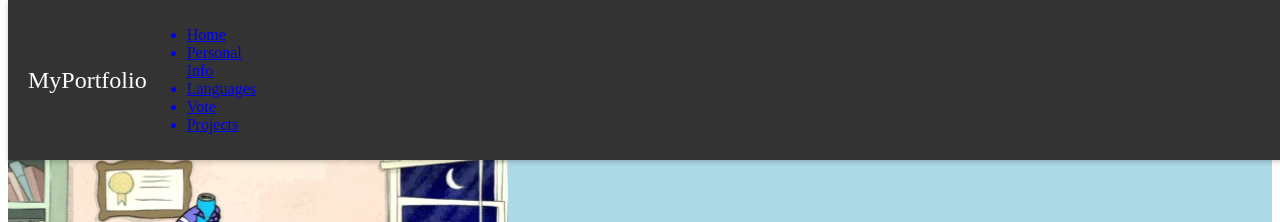
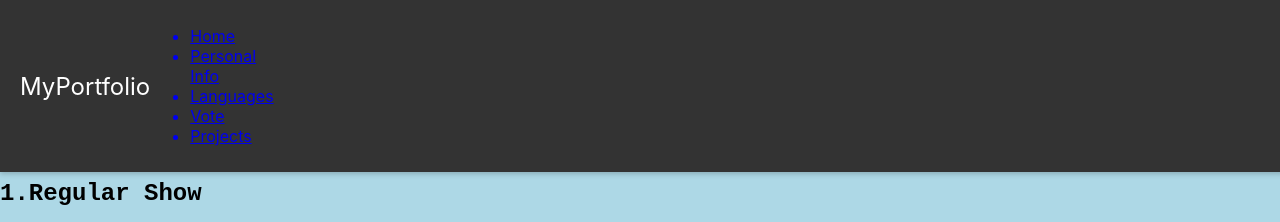
Before and after one commit to iguy1/portfolio, a React (Create React App) app: page /tvshow in a window 1280 px wide. Shown: the top 222 px of the page. Built offline with nearby package versions, Linux system fonts and the light colour scheme.

Commit message:
some changes

```diff
--- a/package.json
+++ b/package.json
@@ -1,4 +1,5 @@
 {
+  "homepage": "https://iguy1.github.io/portfolio",
   "name": "portfolio",
   "version": "0.1.0",
   "private": true,
@@ -15,7 +16,9 @@
     "start": "react-scripts start",
     "build": "react-scripts build",
     "test": "react-scripts test",
-    "eject": "react-scripts eject"
+    "eject": "react-scripts eject",
+    "predeploy": "npm run build",
+    "deploy": "gh-pages -d build"
   },
   "eslintConfig": {
     "extends": [
--- a/src/App.css
+++ b/src/App.css
@@ -1,62 +1,25 @@
-.home {
-  background-color: aqua;
-  align-items: center;
-  justify-content: center;
-  text-align: center;
-  color: white;
-  font-family: Cambria, Cochin, Georgia, Times, 'Times New Roman', serif;
+body {
+  margin: 0;
+  font-family: -apple-system, BlinkMacSystemFont, 'Segoe UI', 'Roboto', 'Oxygen', 'Ubuntu', 'Cantarell', 'Fira Sans', 'Droid Sans', 'Helvetica Neue', sans-serif;
+  -webkit-font-smoothing: antialiased;
+  -moz-osx-font-smoothing: grayscale;
 }
 
-.home h1{
-  font-size: 3rem;
-  margin-bottom: 100px;
+code {
+  font-family: source-code-pro, Menlo, Monaco, Consolas, 'Courier New', monospace;
 }
 
 
 
 .sports {
+  padding-top: 100px; /* Adjust this value to ensure content is not hidden behind the navbar */
   background-color: lightgrey;
   font-family: 'Franklin Gothic Medium', 'Arial Narrow', Arial, sans-serif;
 }
 
 .tv-show {
+  padding-top: 100px; /* Adjust this value to ensure content is not hidden behind the navbar */
+
   background-color: lightblue;
   font-family: 'Courier New', Courier, monospace;
 }
-
-.vote {
-  background-color: lightyellow;
-  font-family: 'Arial', sans-serif;
-}
-
-.newpage {
-  font-family: Arial, sans-serif;
-  margin: 20px;
-  padding: 20px;
-  border: 1px solid #ccc;
-  border-radius: 10px;
-  background-color: lightblue;
-}
-
-.languages {
-  font-family: 'Courier New', Courier, monospace;
-  margin: 20px;
-  padding: 20px;
-  border: 1px solid #ccc;
-  border-radius: 10px;
-  background-color: rgb(232, 181, 80);
-}
-
-.languages h1{
-  font-size: 2rem;
-  margin-bottom: 200px;
-}
-
-.projects {
-  font-family: Cambria, Cochin, Georgia, Times, 'Times New Roman', serif;
-  margin: 20px;
-  padding: 20px;
-  border: 1px solid #ccc;
-  border-radius: 10px;
-  background-color: rgb(232, 80, 80);
-}
--- a/src/NewPage.css
+++ b/src/NewPage.css
@@ -5,15 +5,20 @@
     border: 1px solid #ccc;
     border-radius: 10px;
     background-color: lightblue;
+    padding-top: 200px; /* Adjust this value to ensure content is not hidden behind the navbar */
+
   }
 
-  .facts{
+  .languages{
+
     font-family: 'Courier New', Courier, monospace;
     margin: 20px;
     padding: 20px;
     border: 1px solid #ccc;
     border-radius: 10px;
     background-color: rgb(232, 181, 80);
+    padding-top: 200px; /* Adjust this value to ensure content is not hidden behind the navbar */
+
   }
   .projects{
     font-family: Cambria, Cochin, Georgia, Times, 'Times New Roman', serif ;
@@ -22,6 +27,8 @@
     border: 1px solid #ccc;
     border-radius: 10px;
     background-color: rgb(232, 80, 80);
+    padding-top: 100px; /* Adjust this value to ensure content is not hidden behind the navbar */
+
   }
   .link-button{
     display: inline-block;
@@ -36,12 +43,15 @@
     transition: background-color 0.3s ease;
   }
   .vote{
+
     font-family: 'Franklin Gothic Medium', 'Arial Narrow', Arial, sans-serif;
     margin: 20px;
     padding: 20px;
     border: 1px solid #ccc;
     border-radius: 10px;
     background-color: rgb(80, 232, 80);
+    padding-top: 100px; /* Adjust this value to ensure content is not hidden behind the navbar */
+
   }
 
   h1 {
--- a/src/NewPage.js
+++ b/src/NewPage.js
@@ -42,9 +42,8 @@
 function Languages(){
     return(
         <div className = 'languages'>
-            <h1>FACTS ABOUT ME!</h1>
 
-            <h2>Languages!</h2>
+            <h1>Languages!</h1>
             <br />
             <h3>⚫Python</h3>
             <h3>⚫C language</h3>
--- /dev/null
+++ b/src/index.css
@@ -0,0 +1,35 @@
+
+  body {
+    margin: 0;
+    font-family: -apple-system, BlinkMacSystemFont, 'Segoe UI', 'Roboto', 'Oxygen', 'Ubuntu', 'Cantarell', 'Fira Sans', 'Droid Sans', 'Helvetica Neue', sans-serif;
+    -webkit-font-smoothing: antialiased;
+    -moz-osx-font-smoothing: grayscale;
+    background-color: var(--background-color);
+    color: var(--text-color);
+  }
+
+
+body {
+    margin: 0;
+    font-family: -apple-system, BlinkMacSystemFont, 'Segoe UI', 'Roboto', 'Oxygen', 'Ubuntu', 'Cantarell', 'Fira Sans', 'Droid Sans', 'Helvetica Neue', sans-serif;
+    -webkit-font-smoothing: antialiased;
+    -moz-osx-font-smoothing: grayscale;
+  }
+
+  code {
+    font-family: source-code-pro, Menlo, Monaco, Consolas, 'Courier New', monospace;
+  }
+  .home {
+    padding-top: 10px; /* Adjust this value to ensure content is not hidden behind the navbar */
+    background-color: aqua;
+    align-items: center;
+    justify-content: center;
+    text-align: center;
+    color: white;
+    font-family: Cambria, Cochin, Georgia, Times, 'Times New Roman', serif;
+  }
+
+  .home h1 {
+    font-size: 3rem;
+    margin-bottom: 100px;
+  }
--- a/src/index.js
+++ b/src/index.js
@@ -1,11 +1,17 @@
 import React from 'react';
 import ReactDOM from 'react-dom/client';
-
+import './index.css';
 import App from './App';
+import reportWebVitals from './reportWebVitals';
 
 const root = ReactDOM.createRoot(document.getElementById('root'));
 root.render(
+  <React.StrictMode>
+    <App />
+  </React.StrictMode>
+);
 
-    <App />
-
-);
+// If you want to start measuring performance in your app, pass a function
+// to log results (for example: reportWebVitals(console.log))
+// or send to an analytics endpoint. Learn more: https://bit.ly/CRA-vitals
+reportWebVitals();
--- /dev/null
+++ b/src/reportWebVitals.js
@@ -0,0 +1,14 @@
+// filepath: /c:/Users/beast/portfolio/src/reportWebVitals.js
+const reportWebVitals = (onPerfEntry) => {
+    if (onPerfEntry && onPerfEntry instanceof Function) {
+      import('web-vitals').then(({ getCLS, getFID, getFCP, getLCP, getTTFB }) => {
+        getCLS(onPerfEntry);
+        getFID(onPerfEntry);
+        getFCP(onPerfEntry);
+        getLCP(onPerfEntry);
+        getTTFB(onPerfEntry);
+      });
+    }
+  };
+
+  export default reportWebVitals;
```
Also changed, not shown: src/App.js (+19 -26 lines).
